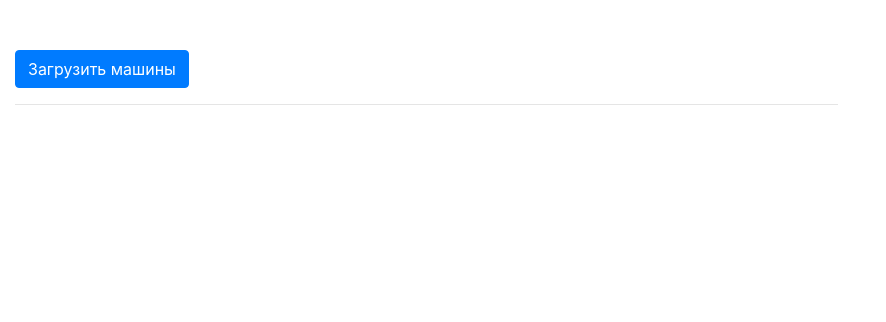
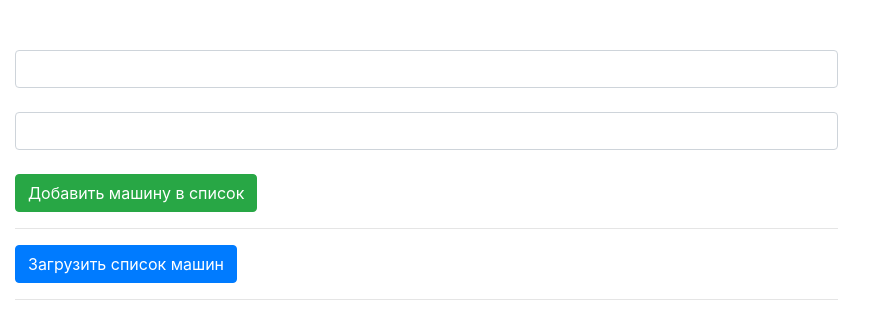
Before and after one commit to academind-345590/ng-theory, an Angular app: page / in a window 1280 px wide. Shown: the top 322 px of the page, without its empty margins (0-886 px from the left). Built offline with nearby package versions, Linux system fonts and the light colour scheme.

Commit message:
HTTP: add POST action

```diff
--- a/db.json
+++ b/db.json
@@ -1,14 +1,20 @@
 {
   "cars": [
     {
-      "id": 111,
+      "id": 1,
       "name": "Ford",
       "color": "white"
     },
     {
-      "id": 222,
-      "name": "Moskvich",
-      "color": "aqua"
+      "name": "Audi",
+      "color": "blue",
+      "id": 2
+    },
+    {
+      "name": "Niva",
+      "color": "black",
+      "id": 3
     }
+
   ]
 }
--- a/src/app/app.component.html
+++ b/src/app/app.component.html
@@ -1,5 +1,9 @@
 <div class="col-lg-8 col-lg-offset-2">
-  <button class="btn btn-primary"(click)="loadCars()">Загрузить машины</button>
+  <input type="text" class="form-control" [(ngModel)]="carName"><br>
+  <input type="text" class="form-control" [(ngModel)]="carColor"><br>
+    <button class="btn btn-success" (click)="addCar()">Добавить машину в список</button>
+  <hr>
+  <button class="btn btn-primary"(click)="loadCars()">Загрузить список машин</button>
   <hr>
   <ul class="list-group">
     <li class="list-group-item" *ngFor="let car of cars">
--- a/src/app/app.component.ts
+++ b/src/app/app.component.ts
@@ -2,6 +2,7 @@ import { Component } from '@angular/core';
 import { CarsService } from './cars.service';
 
 export interface Cars {
+  push(newCar: Cars);
   id: number,
   name: string,
   color: string
@@ -13,6 +14,8 @@ export interface Cars {
 })
 export class AppComponent {
   cars: Cars;
+  carName: string;
+  carColor: string;
 
   constructor(private carsService: CarsService){};
 
@@ -23,4 +26,15 @@ export class AppComponent {
         this.cars=cars;
       })
   }
+
+  addCar(){
+    this.carsService
+      .addCar(this.carName, this.carColor)
+      .subscribe((newCar: Cars)=>{
+        if(this.cars)
+        this.cars.push(newCar);
+      })
+    this.carName = '';
+    this.carColor = '';
+  }
 }
--- a/src/app/cars.service.ts
+++ b/src/app/cars.service.ts
@@ -10,4 +10,12 @@ export class CarsService {
   getCars(){
     return this.http.get<Cars>('http://localhost:3000/cars');
   }
+
+  addCar(carName: string, carColor: string){
+    const date = {
+      name: carName,
+      color: carColor
+    }
+    return this.http.post('http://localhost:3000/cars',date);
+  }
 }
```
